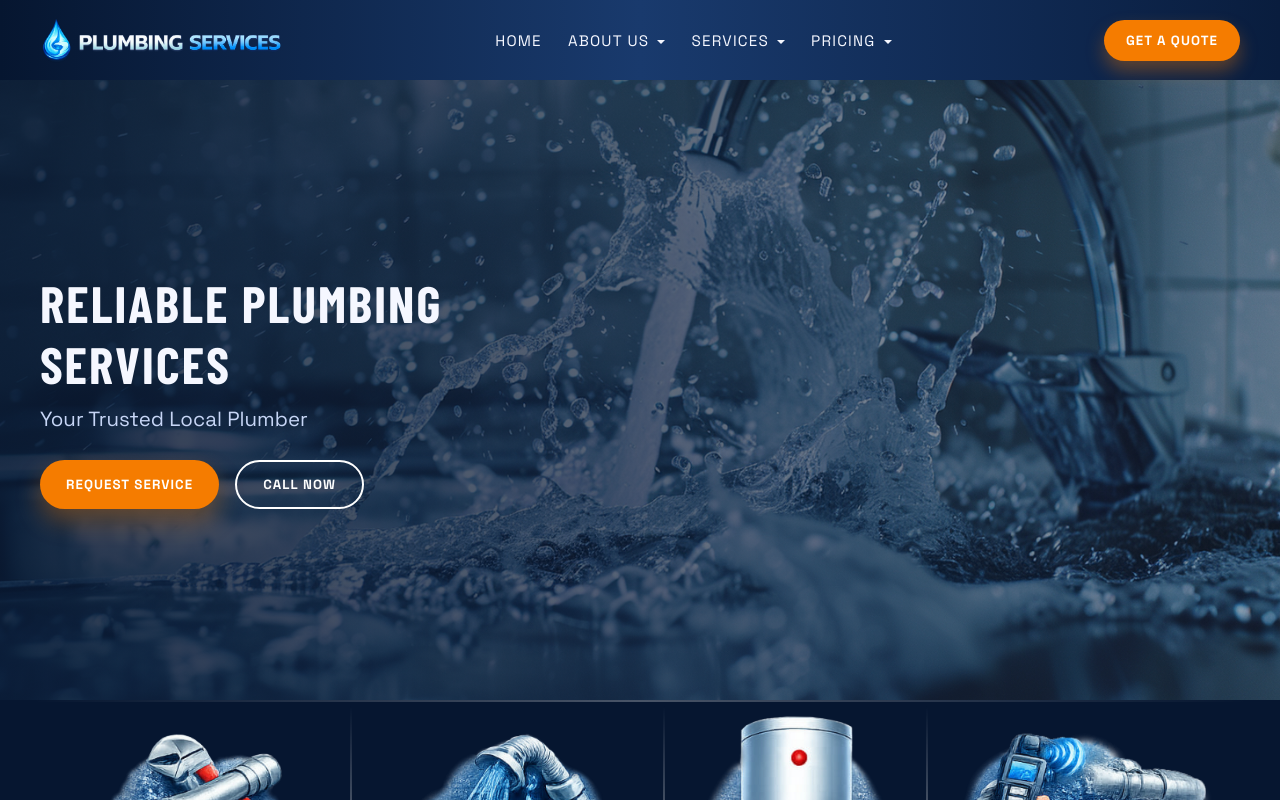
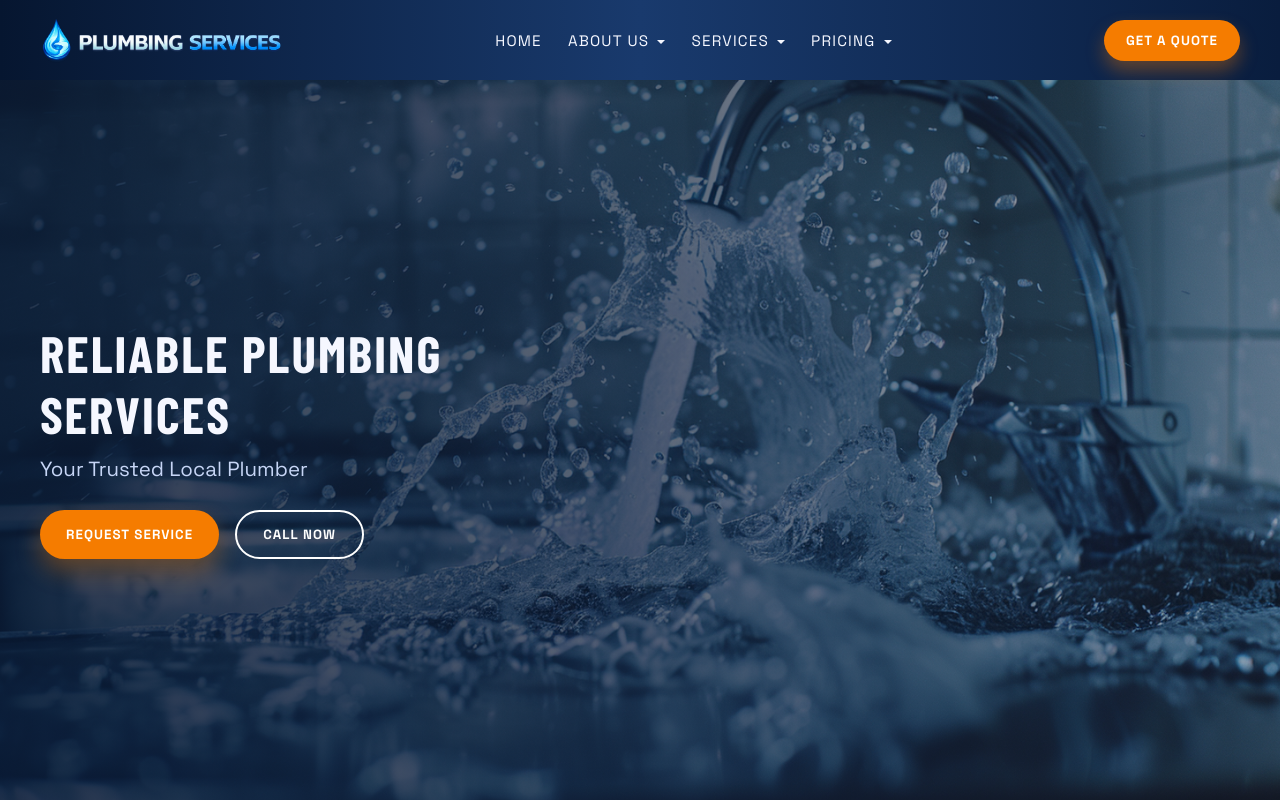
Before and after one commit to Alllvar/codersuccess-hero, a React (Vite) app: page / in a window 1280 px wide. Shown: the top 800 px of the page. Built offline with nearby package versions, Linux system fonts and the light colour scheme.

Commit message:
make header sticky

```diff
--- a/src/App.css
+++ b/src/App.css
@@ -40,8 +40,9 @@ button {
 }
 
 .nav-bar {
-  position: relative;
-  z-index: 30;
+  position: sticky;
+  top: 0;
+  z-index: 60;
   height: 80px;
   background: linear-gradient(90deg, var(--nav-1), var(--nav-2), var(--nav-3));
 }
@@ -205,7 +206,7 @@ button {
   position: relative;
   background-size: cover;
   background-position: center;
-  min-height: 620px;
+  min-height: 720px;
   padding: 80px 0;
   display: flex;
   align-items: center;
```
